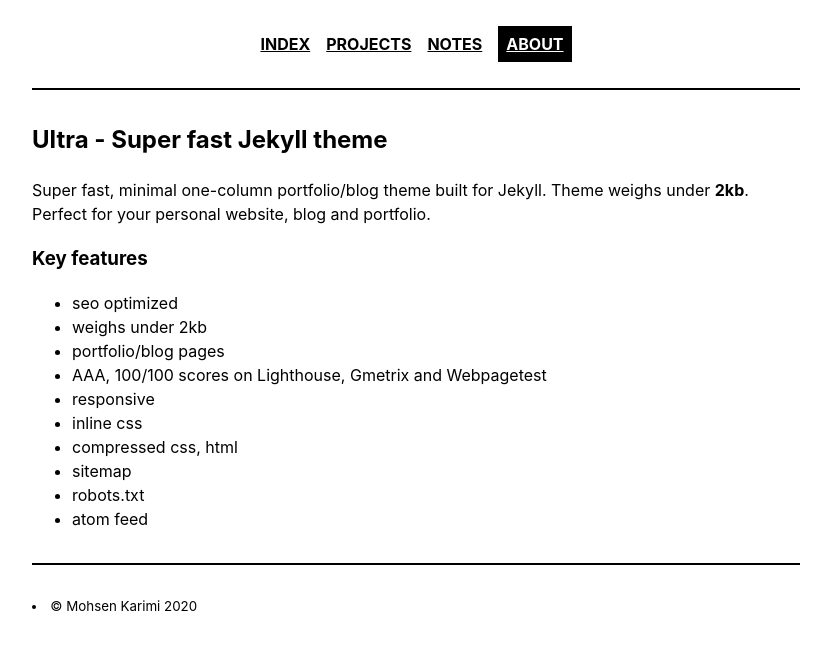
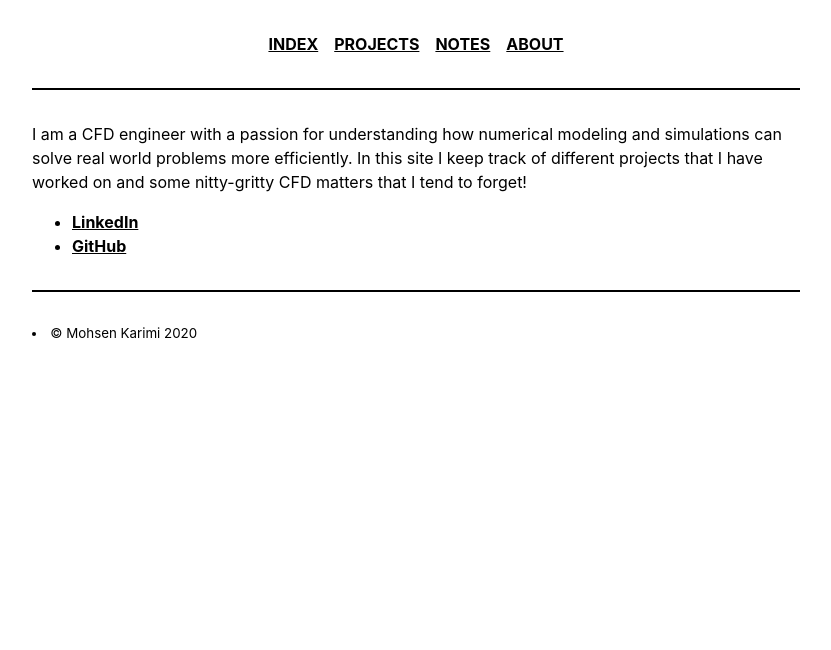
Before and after one commit to mohsen-debug/mohsen-debug.github.io, a Jekyll site: the page built from _pages/about.md, in a window 1280 px wide. Shown: the top 650 px of the page, without its empty margins (224-1055 px from the left). Built offline with Jekyll 4.4.1, drawn with Linux system fonts in a browser that asks for light colours.

Commit message:
update about page

```diff
--- a/_pages/about.md
+++ b/_pages/about.md
@@ -1,21 +1,12 @@
 ---
 layout: page
 title: About
+permalink: /about/
 ---
 
-## Ultra - Super fast Jekyll theme
+I am a CFD engineer with a passion for understanding how numerical modeling and simulations can solve real world problems more efficiently. In this site I keep
+track of different projects that I have worked on and some nitty-gritty CFD
+matters that I tend to forget!
 
-Super fast, minimal one-column portfolio/blog theme built for Jekyll. Theme weighs under <strong>2kb</strong>. Perfect for your personal website, blog and portfolio.
-
-### Key features
-
-- seo optimized
-- weighs under 2kb
-- portfolio/blog pages
-- AAA, 100/100 scores on Lighthouse, Gmetrix and Webpagetest
-- responsive
-- inline css
-- compressed css, html
-- sitemap
-- robots.txt
-- atom feed
+- [LinkedIn](www.linkedin.com/in/mohsenka)
+- [GitHub](https://github.com/karimimp)
```
Also changed, not shown: about.markdown (deleted, +0 -12 lines), README.md (deleted), ultra.png (deleted).
